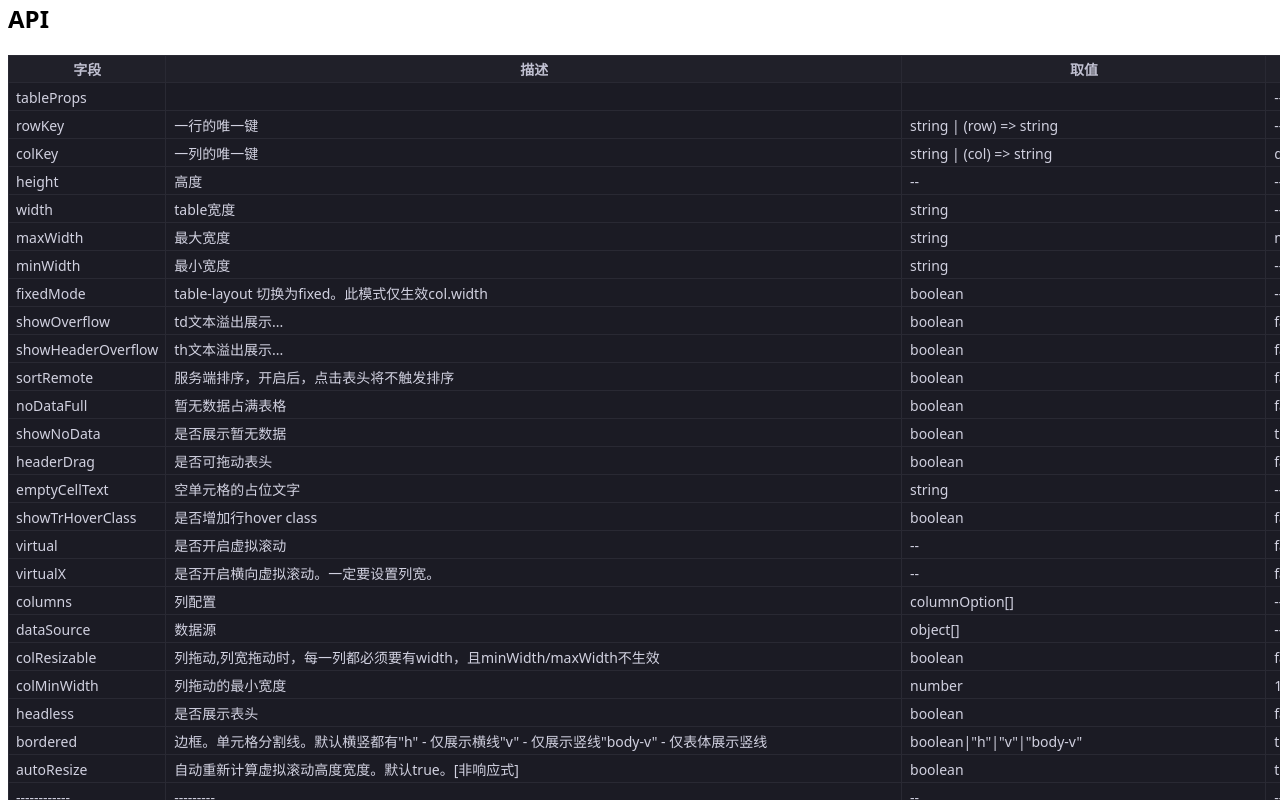
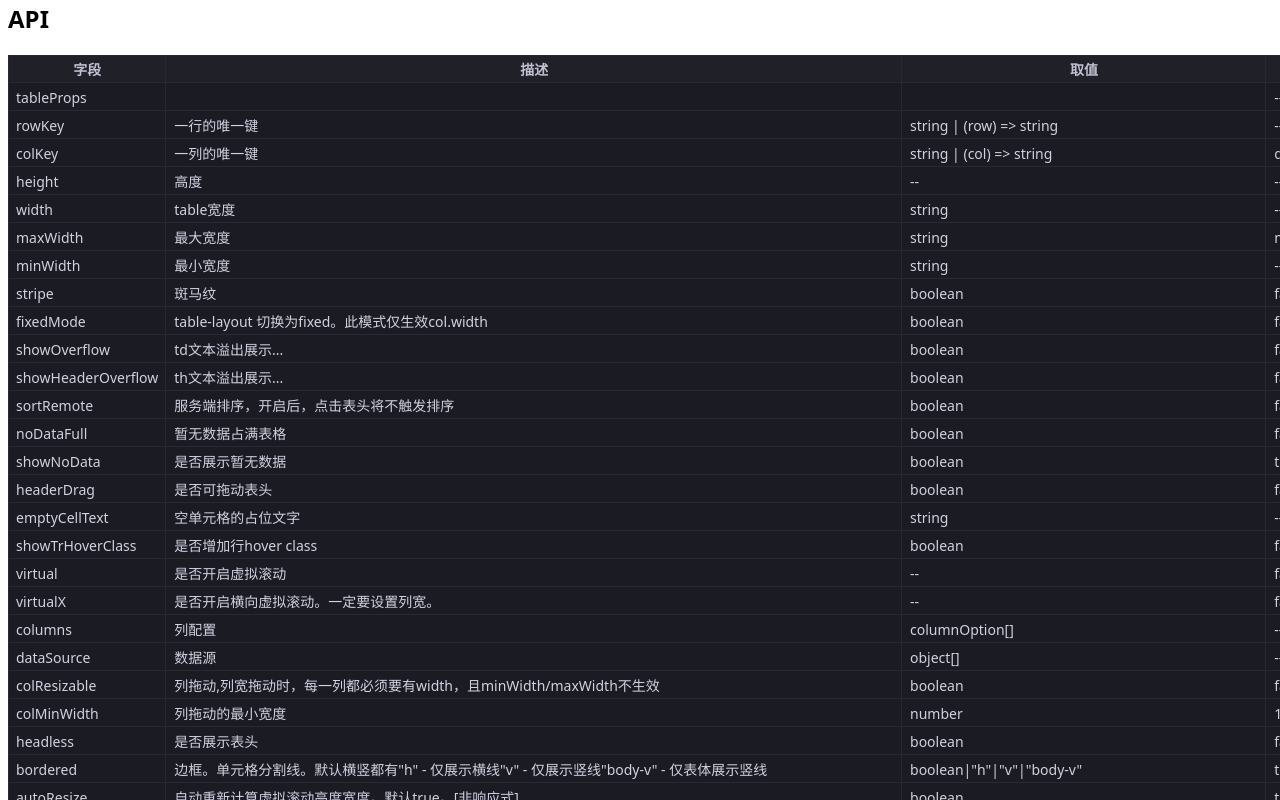
Before and after one commit to ja-plus/stk-table-vue, a Vue app: page / in a window 1280 px wide. Shown: the part 1621-2421 px from the top of the page. Built offline with nearby package versions, Linux system fonts and the light colour scheme.

Commit message:
fix stripe

```diff
--- a/src/StkTable/style.less
+++ b/src/StkTable/style.less
@@ -162,7 +162,7 @@
 
             /* 斑马纹*/
             tbody {
-                tr:nth-child(odd) td {
+                tr:nth-child(odd) {
                     background-color: var(--stripe-bgc);
                 }
 
--- a/test/StkTableTest.vue
+++ b/test/StkTableTest.vue
@@ -84,7 +84,7 @@ export default {
             props: {
                 rowKey: 'name',
                 theme: 'dark',
-                stripe: false,
+                stripe: true,
                 showOverflow: false,
                 showHeaderOverflow: false,
                 sortRemote: false,
@@ -196,7 +196,8 @@ export default {
                 { key: 'width', desc: 'table宽度', value: 'string' },
                 { key: 'maxWidth', desc: '最大宽度', value: 'string', defaultValue: 'max-content' },
                 { key: 'minWidth', desc: '最小宽度', value: 'string' },
-                { key: 'fixedMode', desc: 'table-layout 切换为fixed。此模式仅生效col.width', value: 'boolean', default: 'false' },
+                { key: 'stripe', desc: '斑马纹', value: 'boolean', defaultValue: 'false' },
+                { key: 'fixedMode', desc: 'table-layout 切换为fixed。此模式仅生效col.width', value: 'boolean', defaultValue: 'false' },
                 { key: 'showOverflow', desc: 'td文本溢出展示...', value: 'boolean', defaultValue: 'false' },
                 { key: 'showHeaderOverflow', desc: 'th文本溢出展示...', value: 'boolean', defaultValue: 'false' },
                 {
```
